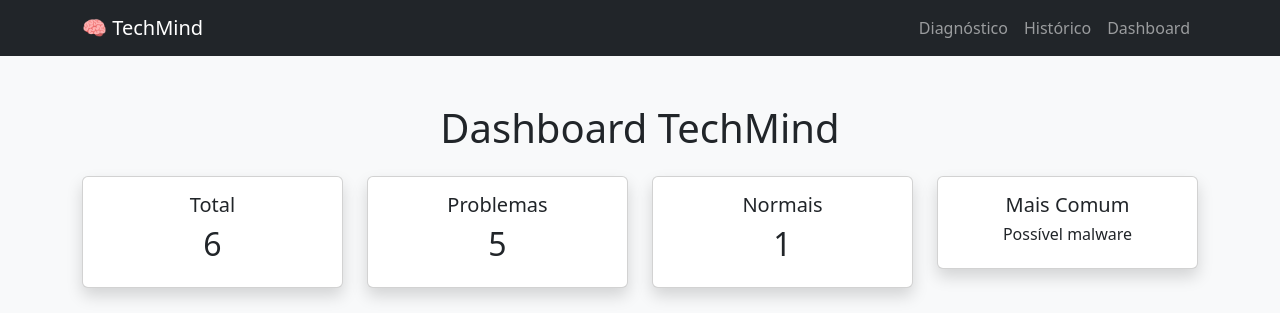
After one commit to TalesSantos-tech/techmind-ai-agent, a Flask app: page /dashboard in a window 1280 px wide. The commit adds this page. Shown: the top 313 px of the page. Run offline with Flask 3, Linux system fonts and the light colour scheme; data comes from the database, SQL or seed files in the repository.

Commit message:
Dashboard Bootstrap e histórico profissional

```diff
--- a/app.py
+++ b/app.py
@@ -1,4 +1,3 @@
-from banco import conectar, criar_tabelas
 from flask import Flask, render_template, request
 
 from diagnostico import (
@@ -6,9 +5,17 @@ from diagnostico import (
     explicar_resultado
 )
 
+from banco import (
+    criar_tabelas,
+    salvar_diagnostico,
+    listar_historico,
+    obter_estatisticas,
+    gerar_grafico_diagnosticos
+)
+
 app = Flask(__name__)
+
 criar_tabelas()
-
 
 @app.route("/", methods=["GET", "POST"])
 def index():
@@ -32,12 +39,40 @@ def index():
 
         explicacao = explicar_resultado(resultado)
 
+        salvar_diagnostico(
+            temperatura,
+            ram,
+            travamentos,
+            resultado,
+            explicacao
+        )
+
     return render_template(
         "index.html",
         resultado=resultado,
         explicacao=explicacao
     )
 
+@app.route("/historico")
+def historico():
+
+    dados = listar_historico()
+
+    return render_template(
+        "historico.html",
+        dados=dados
+    )
+@app.route("/dashboard")
+def dashboard():
+
+    gerar_grafico_diagnosticos()
+
+    estatisticas = obter_estatisticas()
+
+    return render_template(
+        "dashboard.html",
+        estatisticas=estatisticas
+    )
 @app.route("/cadastro", methods=["GET", "POST"])
 def cadastro():
 
--- a/banco.py
+++ b/banco.py
@@ -1,47 +1,195 @@
+from datetime import datetime
 import sqlite3
 
+import matplotlib
+matplotlib.use("Agg")
 
-def conectar():
+import matplotlib.pyplot as plt
+
+def salvar_diagnostico(
+    temperatura,
+    ram,
+    travamentos,
+    diagnostico,
+    explicacao
+):
 
     conexao = sqlite3.connect(
         "database/techmind.db"
     )
 
-    return conexao
+    cursor = conexao.cursor()
 
+    cursor.execute("""
+    INSERT INTO diagnosticos
+    (
+        data,
+        temperatura,
+        ram,
+        travamentos,
+        diagnostico,
+        explicacao
+    )
+    VALUES (?, ?, ?, ?, ?, ?)
+    """,
+    (
+        datetime.now().strftime("%d/%m/%Y %H:%M"),
+        temperatura,
+        ram,
+        travamentos,
+        diagnostico,
+        explicacao
+    ))
+
+    conexao.commit()
+    conexao.close()
+
+
+def listar_historico():
+
+    conexao = sqlite3.connect(
+        "database/techmind.db"
+    )
+
+    cursor = conexao.cursor()
+
+    cursor.execute("""
+    SELECT *
+    FROM diagnosticos
+    ORDER BY id DESC
+    """)
+
+    dados = cursor.fetchall()
+
+    conexao.close()
+
+    return dados
 
 def criar_tabelas():
 
-    conexao = conectar()
+    conexao = sqlite3.connect(
+        "database/techmind.db"
+    )
 
     cursor = conexao.cursor()
 
-    # TABELA USUÁRIOS
-    cursor.execute("""
-    CREATE TABLE IF NOT EXISTS usuarios (
-
-        id INTEGER PRIMARY KEY AUTOINCREMENT,
-
-        nome TEXT NOT NULL,
-
-        email TEXT NOT NULL,
-
-        senha TEXT NOT NULL
-    )
-    """)
-
-    # TABELA DIAGNÓSTICOS
     cursor.execute("""
     CREATE TABLE IF NOT EXISTS diagnosticos (
-
         id INTEGER PRIMARY KEY AUTOINCREMENT,
-
-        resultado TEXT,
-
+        data TEXT,
+        temperatura REAL,
+        ram REAL,
+        travamentos TEXT,
+        diagnostico TEXT,
         explicacao TEXT
     )
     """)
 
     conexao.commit()
+    conexao.close()
+
+def obter_estatisticas():
+
+    conexao = sqlite3.connect(
+        "database/techmind.db"
+    )
+
+    cursor = conexao.cursor()
+
+    cursor.execute("""
+    SELECT diagnostico
+    FROM diagnosticos
+    """)
+
+    resultados = cursor.fetchall()
 
     conexao.close()
+
+    total = len(resultados)
+
+    normais = 0
+
+    for item in resultados:
+
+        if item[0] == "Sistema funcionando normalmente":
+            normais += 1
+
+    problemas = total - normais
+
+    frequencia = {}
+
+    for item in resultados:
+
+        diagnostico = item[0]
+
+        if diagnostico in frequencia:
+            frequencia[diagnostico] += 1
+        else:
+            frequencia[diagnostico] = 1
+
+    mais_comum = "Nenhum"
+
+    if frequencia:
+
+        mais_comum = max(
+            frequencia,
+            key=frequencia.get
+        )
+
+    return {
+        "total": total,
+        "normais": normais,
+        "problemas": problemas,
+        "mais_comum": mais_comum
+    }
+def gerar_grafico_diagnosticos():
+
+    conexao = sqlite3.connect(
+        "database/techmind.db"
+    )
+
+    cursor = conexao.cursor()
+
+    cursor.execute("""
+    SELECT diagnostico
+    FROM diagnosticos
+    """)
+
+    resultados = cursor.fetchall()
+
+    conexao.close()
+
+    frequencia = {}
+
+    for item in resultados:
+
+        diagnostico = item[0]
+
+        if diagnostico in frequencia:
+            frequencia[diagnostico] += 1
+        else:
+            frequencia[diagnostico] = 1
+
+    if len(frequencia) == 0:
+        return
+
+    plt.figure(figsize=(8, 5))
+
+    plt.bar(
+        list(frequencia.keys()),
+        list(frequencia.values())
+    )
+
+    plt.title("Diagnósticos Realizados")
+
+    plt.xlabel("Diagnóstico")
+
+    plt.ylabel("Quantidade")
+
+    plt.tight_layout()
+
+    plt.savefig(
+        "static/graficos/diagnosticos.png"
+    )
+
+    plt.close()
--- /dev/null
+++ b/templates/dashboard.html
@@ -0,0 +1,106 @@
+<!DOCTYPE html>
+<html lang="pt-br">
+
+<head>
+    <meta charset="UTF-8">
+
+    <title>Dashboard TechMind</title>
+
+    <link href="https://cdn.jsdelivr.net/npm/bootstrap@5.3.8/dist/css/bootstrap.min.css" rel="stylesheet">
+</head>
+
+<body class="bg-light">
+
+<nav class="navbar navbar-expand-lg navbar-dark bg-dark">
+    <div class="container">
+
+        <a class="navbar-brand" href="/">
+            🧠 TechMind
+        </a>
+
+        <div class="navbar-nav">
+
+            <a class="nav-link" href="/">
+                Diagnóstico
+            </a>
+
+            <a class="nav-link" href="/historico">
+                Histórico
+            </a>
+
+            <a class="nav-link" href="/dashboard">
+                Dashboard
+            </a>
+
+        </div>
+
+    </div>
+</nav>
+
+<div class="container mt-5">
+
+    <h1 class="text-center mb-4">
+        Dashboard TechMind
+    </h1>
+
+    <div class="row">
+
+        <div class="col-md-3">
+            <div class="card text-center shadow">
+                <div class="card-body">
+                    <h5>Total</h5>
+                    <h2>{{ estatisticas.total }}</h2>
+                </div>
+            </div>
+        </div>
+
+        <div class="col-md-3">
+            <div class="card text-center shadow">
+                <div class="card-body">
+                    <h5>Problemas</h5>
+                    <h2>{{ estatisticas.problemas }}</h2>
+                </div>
+            </div>
+        </div>
+
+        <div class="col-md-3">
+            <div class="card text-center shadow">
+                <div class="card-body">
+                    <h5>Normais</h5>
+                    <h2>{{ estatisticas.normais }}</h2>
+                </div>
+            </div>
+        </div>
+
+        <div class="col-md-3">
+            <div class="card text-center shadow">
+                <div class="card-body">
+                    <h5>Mais Comum</h5>
+                    <h6>{{ estatisticas.mais_comum }}</h6>
+                </div>
+            </div>
+        </div>
+
+    </div>
+
+    <div class="card mt-5 shadow">
+
+        <div class="card-body">
+
+            <h3 class="text-center">
+                Diagnósticos Realizados
+            </h3>
+
+            <img
+                src="{{ url_for('static', filename='graficos/diagnosticos.png') }}"
+                class="img-fluid"
+            >
+
+        </div>
+
+    </div>
+
+</div>
+
+</body>
+</html>
```
Also changed, not shown: main.py (+31 -15 lines), templates/historico.html (added, +79 -0 lines), templates/index.html (+26 -0 lines), database/techmind.db, static/graficos/diagnosticos.png (added), 2 other files.
